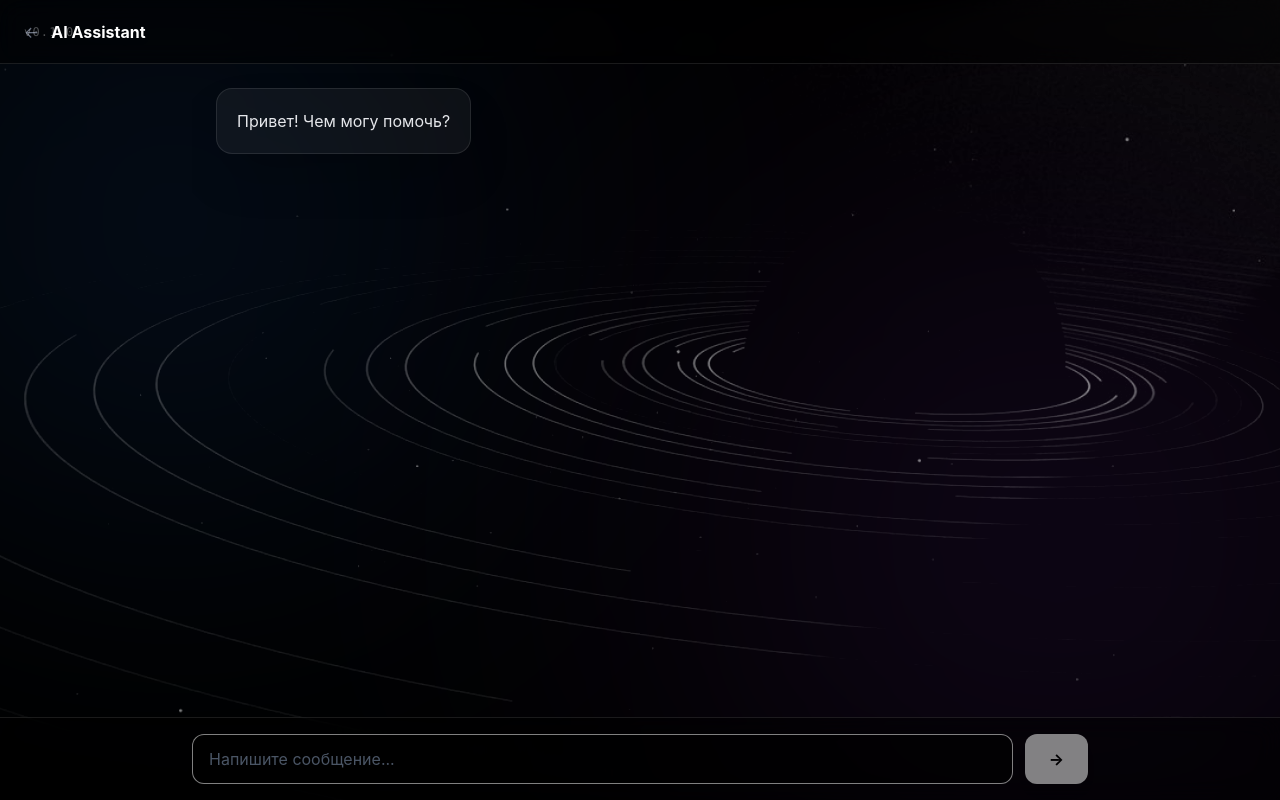
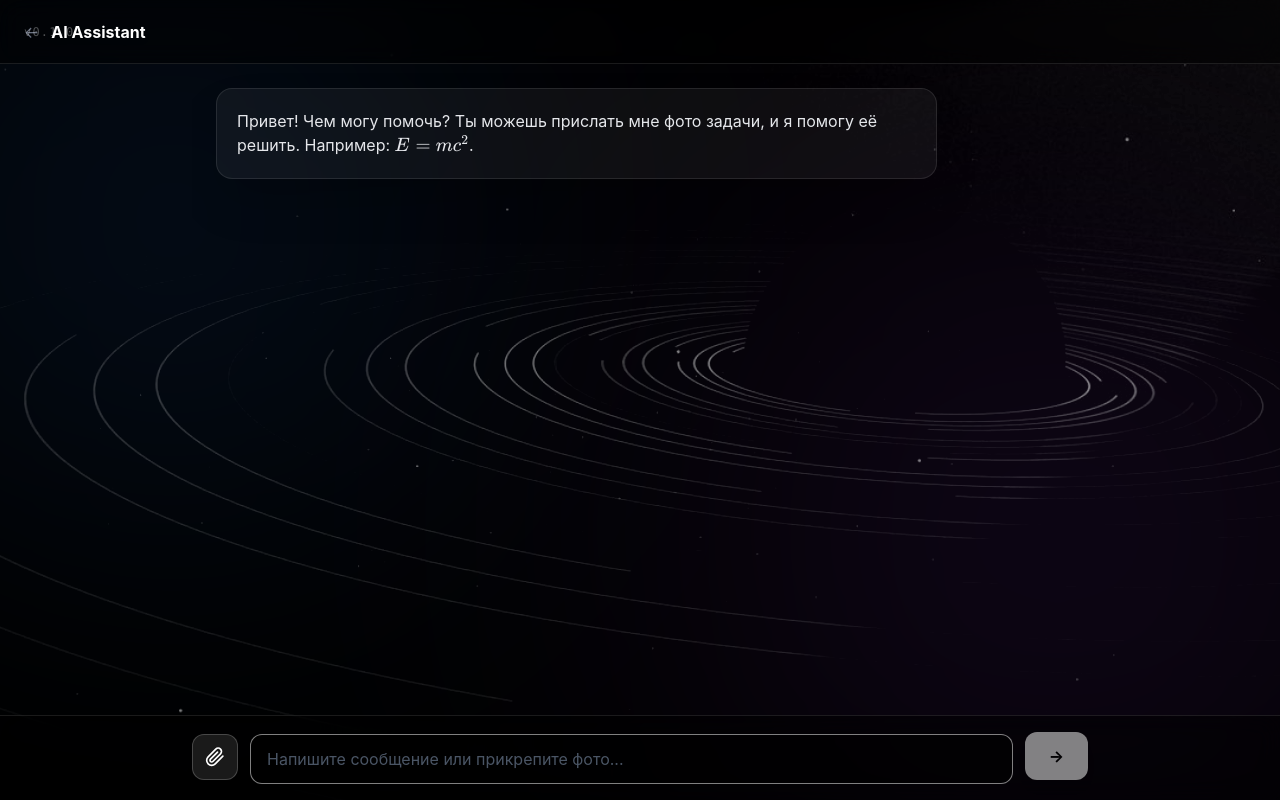
Before and after one commit to alezhg1/npm_tests, a React (Vite) app: page /ai-chat in a window 1280 px wide. Built offline with nearby package versions, Linux system fonts and the light colour scheme.

Commit message:
added image support

```diff
--- a/src/pages/AiChat.tsx
+++ b/src/pages/AiChat.tsx
@@ -2,28 +2,39 @@
 import { useState, useRef, useEffect } from 'react';
 import { Link } from 'react-router-dom';
 import ReactMarkdown from 'react-markdown';
-import remarkMath from 'remark-math';       // <-- ДОБАВИЛИ: парсер для LaTeX
-import rehypeKatex from 'rehype-katex';     // <-- Рендерер для LaTeX
+import remarkMath from 'remark-math';
+import rehypeKatex from 'rehype-katex';
 import hljs from 'highlight.js';
 import 'highlight.js/styles/atom-one-dark.css';
 import 'katex/dist/katex.min.css';
 
 const ENCODED_KEY = 'c2stb3ItdjEtYTBlODgwYjJkNTk1MDYyZTE1NWFlNWFjMTRkOTdjNTUxNDc2YzE4MTVjM2FjNmNkYTk1ZjU3YjhjMjY5ZDZiNQ==';
 const SYSTEM_PROMPT = `Ты — помощник учителя. Отвечай кратко и по делу.
+Если пользователь прислал изображение, проанализируй его содержание (например, реши задачу на фото или опиши график).
 ВАЖНО: Если тебе нужно написать математическую формулу, используй синтаксис LaTeX внутри знаков доллара.
-Для строчных формул используй $...$, для блочных (отдельной строкой) используй $$...$$.
-Пример: Площадь круга равна $S = \pi r^2$. Квадратное уравнение: $$x = \\frac{-b \\pm \\sqrt{b^2 - 4ac}}{2a}$$`;
+Для строчных формул используй $...$, для блочных (отдельной строкой) используй $$...$$.`;
 
-type Message = { role: 'user' | 'assistant'; content: string };
+type MessageContent =
+  | { type: 'text'; text: string }
+  | { type: 'image_url'; image_url: { url: string } };
+
+type Message = {
+  role: 'user' | 'assistant';
+  content: string | MessageContent[]; // Теперь контент может быть массивом (текст + картинка)
+};
 
 export default function AiChat() {
   const [messages, setMessages] = useState<Message[]>([{
     role: 'assistant',
-    content: 'Привет! Чем могу помочь?'
+    content: 'Привет! Чем могу помочь? Ты можешь прислать мне фото задачи, и я помогу её решить. Например: $E=mc^2$.'
   }]);
   const [inputValue, setInputValue] = useState('');
   const [isLoading, setIsLoading] = useState(false);
+  const [selectedFile, setSelectedFile] = useState<File | null>(null);
+  const [filePreview, setFilePreview] = useState<string | null>(null);
+
   const messagesEndRef = useRef<HTMLDivElement>(null);
+  const fileInputRef = useRef<HTMLInputElement>(null);
 
   useEffect(() => {
     messagesEndRef.current?.scrollIntoView({ behavior: 'smooth' });
@@ -33,17 +44,98 @@ export default function AiChat() {
     hljs.highlightAll();
   }, [messages]);
 
+  // Обработка выбора файла
+  const handleFileSelect = (e: React.ChangeEvent<HTMLInputElement>) => {
+    if (e.target.files && e.target.files[0]) {
+      const file = e.target.files[0];
+      setSelectedFile(file);
+
+      // Создаем превью для отображения в чате
+      const reader = new FileReader();
+      reader.onloadend = () => {
+        setFilePreview(reader.result as string);
+      };
+      reader.readAsDataURL(file);
+    }
+  };
+
+  // Удаление выбранного файла
+  const clearFile = () => {
+    setSelectedFile(null);
+    setFilePreview(null);
+    if (fileInputRef.current) fileInputRef.current.value = '';
+  };
+
   const handleSend = async (e: React.FormEvent) => {
     e.preventDefault();
-    if (!inputValue.trim()) return;
+    if ((!inputValue.trim() && !selectedFile)) return;
+
     setIsLoading(true);
 
-    const userMsg = inputValue;
-    setMessages(prev => [...prev, { role: 'user', content: userMsg }]);
+    // Формируем контент сообщения пользователя
+    let userContent: MessageContent[] = [];
+
+    if (selectedFile && filePreview) {
+      userContent.push({
+        type: 'image_url',
+        image_url: { url: filePreview } // Отправляем base64 строку
+      });
+    }
+
+    if (inputValue.trim()) {
+      userContent.push({
+        type: 'text',
+        text: inputValue
+      });
+    }
+
+    // Добавляем сообщение в интерфейс
+    // Для отображения в UI мы сохраняем "человеческое" представление
+    const displayMessage: Message = {
+      role: 'user',
+      content: userContent // Сохраняем структуру для истории, но при рендеринге будем обрабатывать иначе
+    };
+
+    // Хак для простого отображения в текущем интерфейсе:
+    // Мы добавим объект с флагом isImage, чтобы компонент рендеринга понял, что это картинка
+    // Но для отправки в API нам нужна чистая структура.
+
+    // Чтобы не усложнять рендеринг сообщений, давайте сохраним в state немного другую структуру для UI,
+    // но для API соберем правильную.
+
+    // Обновляем стейт сообщений для UI
+    setMessages(prev => [...prev, {
+      role: 'user',
+      content: JSON.stringify(userContent) // Временный хак: сериализуем, чтобы отличить от обычного текста.
+                                           // В идеале нужно изменить тип Message, но сделаем проще для совместимости.
+    }]);
+
     setInputValue('');
+    clearFile();
 
     try {
       const apiKey = atob(ENCODED_KEY);
+
+      // Подготовка сообщений для API
+      // Нам нужно преобразовать наши сохраненные сообщения обратно в формат API
+      const apiMessages = messages.map(m => {
+        // Если это старое текстовое сообщение
+        if (typeof m.content === 'string') {
+           // Проверяем, не является ли это нашим "закодированным" сообщением с картинкой
+           try {
+             const parsed = JSON.parse(m.content);
+             if (Array.isArray(parsed) && parsed.some((item: any) => item.type === 'image_url')) {
+               return { role: m.role, content: parsed };
+             }
+           } catch {}
+           return { role: m.role, content: [{ type: 'text', text: m.content }] };
+        }
+        return m; // Если уже в нужном формате
+      });
+
+      // Добавляем текущее новое сообщение
+      apiMessages.push({ role: 'user', content: userContent });
+
       const response = await fetch("https://openrouter.ai/api/v1/chat/completions", {
         method: "POST",
         headers: {
@@ -53,11 +145,10 @@ export default function AiChat() {
           "X-Title": "Teacher Assistant"
         },
         body: JSON.stringify({
-          model: "google/gemini-2.0-flash-001",
+          model: "google/gemini-2.0-flash-001", // Поддерживает картинки
           messages: [
-            { role: "system", content: SYSTEM_PROMPT },
-            ...messages.map(m => ({ role: m.role, content: m.content })),
-            { role: "user", content: userMsg }
+            { role: "system", content: [{ type: 'text', text: SYSTEM_PROMPT }] },
+            ...apiMessages
           ]
         })
       });
@@ -67,7 +158,10 @@ export default function AiChat() {
       const data = await response.json();
 
       if (data.choices && data.choices.length > 0) {
-        setMessages(prev => [...prev, { role: 'assistant', content: data.choices[0].message.content }]);
+        setMessages(prev => [...prev, {
+          role: 'assistant',
+          content: data.choices[0].message.content
+        }]);
       } else {
         throw new Error("Пустой ответ от нейросети");
       }
@@ -81,6 +175,51 @@ export default function AiChat() {
     } finally {
       setIsLoading(false);
     }
+  };
+
+  // Компонент для рендеринга одного сообщения
+  const RenderMessage = ({ msg }: { msg: Message }) => {
+    if (msg.role === 'assistant') {
+      return (
+        <div className="prose prose-invert prose-sm max-w-none">
+          <ReactMarkdown remarkPlugins={[remarkMath]} rehypePlugins={[rehypeKatex]}>
+            {typeof msg.content === 'string' ? msg.content : ''}
+          </ReactMarkdown>
+        </div>
+      );
+    } else {
+      // Это сообщение пользователя
+      // Пробуем распарсить наш "хак" с JSON
+      try {
+        const contentArr = JSON.parse(msg.content as string);
+        if (Array.isArray(contentArr)) {
+          return (
+            <div className="flex flex-col gap-2">
+              {contentArr.map((item: MessageContent, idx) => {
+                if (item.type === 'image_url') {
+                  return (
+                    <img
+                      key={idx}
+                      src={item.image_url.url}
+                      alt="Uploaded"
+                      className="max-w-full h-auto rounded-lg border border-white/20 shadow-md max-h-64 object-contain bg-black/20"
+                    />
+                  );
+                }
+                if (item.type === 'text') {
+                  return <p key={idx}>{item.text}</p>;
+                }
+                return null;
+              })}
+            </div>
+          );
+        }
+      } catch {
+        // Если парсинг не удался, значит это обычный текст
+        return <p>{msg.content as string}</p>;
+      }
+    }
+    return null;
   };
 
   return (
@@ -117,19 +256,7 @@ export default function AiChat() {
                 ? 'bg-white text-black border border-white/20'
                 : 'glass-panel text-gray-200 border border-white/10'
             }`}>
-              {msg.role === 'assistant' ? (
-                // ✅ ИСПРАВЛЕНИЕ: Добавили remarkMath в remarkPlugins
-                <div className="prose prose-invert prose-sm max-w-none">
-                  <ReactMarkdown
-                    remarkPlugins={[remarkMath]}   // <-- Парсит $...$ и $$...$$
-                    rehypePlugins={[rehypeKatex]}  // <-- Рендерит их через KaTeX
-                  >
-                    {msg.content}
-                  </ReactMarkdown>
-                </div>
-              ) : (
-                <p>{msg.content}</p>
-              )}
+              <RenderMessage msg={msg} />
             </div>
           </div>
         ))}
@@ -148,23 +275,58 @@ export default function AiChat() {
       </main>
 
       <footer className="p-4 border-t border-white/10 bg-black/50 backdrop-blur-md z-10">
-        <form onSubmit={handleSend} className="max-w-4xl mx-auto flex gap-3">
+        <form onSubmit={handleSend} className="max-w-4xl mx-auto flex flex-col gap-3">
+
+          {/* Превью выбранного файла */}
+          {filePreview && (
+            <div className="relative inline-block self-start group">
+              <img src={filePreview} alt="Preview" className="h-20 w-auto rounded-lg border border-white/30 shadow-lg bg-black/20" />
+              <button
+                type="button"
+                onClick={clearFile}
+                className="absolute -top-2 -right-2 bg-red-500 text-white rounded-full w-6 h-6 flex items-center justify-center text-xs font-bold shadow-md hover:bg-red-600 transition-colors"
+              >
+                ×
+              </button>
+            </div>
+          )}
+
+          <div className="flex gap-3 items-end">
+            {/* Кнопка загрузки файла */}
+            <input
+              type="file"
+              accept="image/*"
+              ref={fileInputRef}
+              onChange={handleFileSelect}
+              className="hidden"
+            />
+            <button
+              type="button"
+              onClick={() => fileInputRef.current?.click()}
+              className="bg-white/10 hover:bg-white/20 text-white p-3 rounded-xl border border-white/20 transition-all btn-press mb-1"
+              title="Прикрепить изображение"
+            >
+              <svg xmlns="http://www.w3.org/2000/svg" width="20" height="20" viewBox="0 0 24 24" fill="none" stroke="currentColor" strokeWidth="2" strokeLinecap="round" strokeLinejoin="round"><path d="m21.44 11.05-9.19 9.19a6 6 0 0 1-8.49-8.49l9.19-9.19a4 4 0 0 1 5.66 5.66l-9.2 9.19a2 2 0 0 1-2.83-2.83l8.49-8.48"></path></svg>
+            </button>
+
             <input
               type="text"
               value={inputValue}
               onChange={(e) => setInputValue(e.target.value)}
-            placeholder="Напишите сообщение..."
+              placeholder="Напишите сообщение или прикрепите фото..."
               className="flex-1 bg-black/50 border border-white/20 text-white px-4 py-3 rounded-xl focus:outline-none focus:border-white/50 transition-colors placeholder-gray-600"
               disabled={isLoading}
               autoFocus
             />
+
             <button
               type="submit"
-            disabled={!inputValue.trim() || isLoading}
-            className="bg-white text-black font-bold px-6 py-3 rounded-xl hover:bg-gray-200 transition-all duration-300 shadow-lg hover:shadow-white/20 btn-press disabled:opacity-50 disabled:cursor-not-allowed"
+              disabled={(!inputValue.trim() && !selectedFile) || isLoading}
+              className="bg-white text-black font-bold px-6 py-3 rounded-xl hover:bg-gray-200 transition-all duration-300 shadow-lg hover:shadow-white/20 btn-press disabled:opacity-50 disabled:cursor-not-allowed mb-1"
             >
               →
             </button>
+          </div>
         </form>
       </footer>
     </div>
```
Lines whose indentation alone changed are shown as unchanged.
